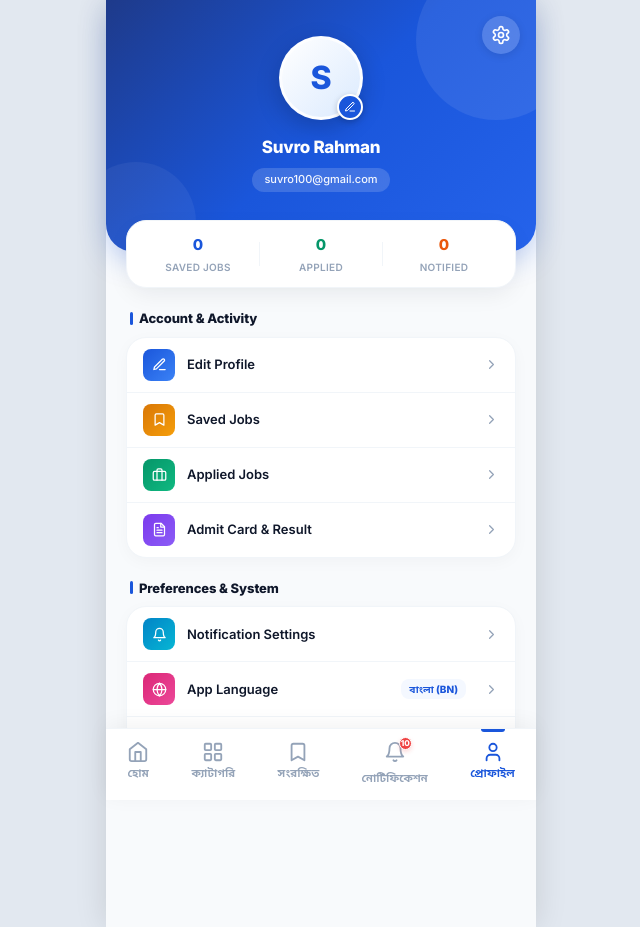
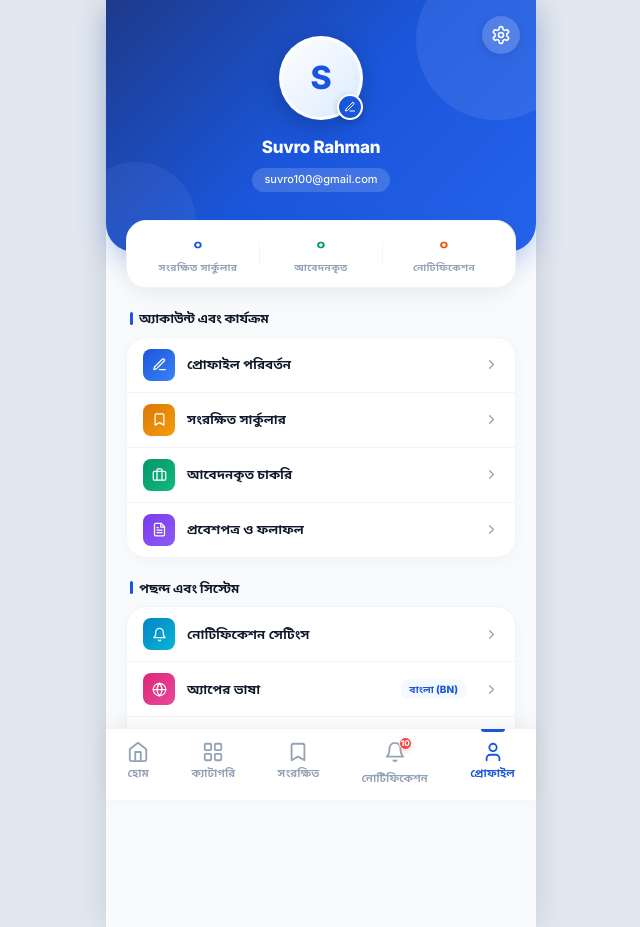
Before and after one commit to rudrodeb029/Job-Circular, a React (Vite) app: page /profile in a window 1280 px wide. Shown: the whole page, without its empty margins (319-959 px from the left). Built offline with nearby package versions, Linux system fonts and the light colour scheme; no server answers.

Commit message:
Translate all Profile page labels, group headers, and stats dynamically to Bengali

```diff
--- a/src/pages/Profile.jsx
+++ b/src/pages/Profile.jsx
@@ -5,9 +5,17 @@ import { useAppContext } from '../context/AppContext';
 import BottomNav from '../components/BottomNav';
 import EditProfileModal from '../components/EditProfileModal';
 
+const toBengaliNumber = (num) => {
+  if (num === undefined || num === null) return '';
+  const engNum = String(num);
+  const bengaliDigits = {'0': '০', '1': '১', '2': '২', '3': '৩', '4': '৪', '5': '৫', '6': '৬', '7': '৭', '8': '৮', '9': '৯'};
+  return engNum.split('').map(digit => bengaliDigits[digit] || digit).join('');
+};
+
 export default function Profile() {
   const navigate = useNavigate();
   const { state, dispatch } = useAppContext();
+  const isEn = state.language === 'en';
   const [isEditModalOpen, setIsEditModalOpen] = useState(false);
 
   const toggleLanguage = () => {
@@ -181,10 +189,10 @@ export default function Profile() {
             style={{ textAlign: 'center', cursor: 'pointer', flex: 1 }}
           >
             <p style={{ fontSize: '15px', fontWeight: 800, color: 'var(--primary)' }}>
-              {state.savedJobs.length}
+              {isEn ? state.savedJobs.length : toBengaliNumber(state.savedJobs.length)}
             </p>
             <p style={{ fontSize: '10px', color: 'var(--text-muted)', fontWeight: 600, marginTop: '2px', textTransform: 'uppercase', letterSpacing: '0.3px' }}>
-              Saved Jobs
+              {isEn ? 'Saved Jobs' : 'সংরক্ষিত সার্কুলার'}
             </p>
           </div>
           <div style={{ width: '1px', height: '24px', background: 'var(--border-light)' }}></div>
@@ -193,10 +201,10 @@ export default function Profile() {
             style={{ textAlign: 'center', cursor: 'pointer', flex: 1 }}
           >
             <p style={{ fontSize: '15px', fontWeight: 800, color: '#059669' }}>
-              {state.appliedJobs.length}
+              {isEn ? state.appliedJobs.length : toBengaliNumber(state.appliedJobs.length)}
             </p>
             <p style={{ fontSize: '10px', color: 'var(--text-muted)', fontWeight: 600, marginTop: '2px', textTransform: 'uppercase', letterSpacing: '0.3px' }}>
-              Applied
+              {isEn ? 'Applied' : 'আবেদনকৃত'}
             </p>
           </div>
           <div style={{ width: '1px', height: '24px', background: 'var(--border-light)' }}></div>
@@ -205,10 +213,10 @@ export default function Profile() {
             style={{ textAlign: 'center', cursor: 'pointer', flex: 1 }}
           >
             <p style={{ fontSize: '15px', fontWeight: 800, color: '#ea580c' }}>
-              {state.readNotifications.length}
+              {isEn ? state.readNotifications.length : toBengaliNumber(state.readNotifications.length)}
             </p>
             <p style={{ fontSize: '10px', color: 'var(--text-muted)', fontWeight: 600, marginTop: '2px', textTransform: 'uppercase', letterSpacing: '0.3px' }}>
-              Notified
+              {isEn ? 'Notified' : 'নোটিফিকেশন'}
             </p>
           </div>
         </div>
@@ -220,7 +228,7 @@ export default function Profile() {
           <div style={{ display: 'flex', alignItems: 'center', gap: '6px', marginBottom: '8px', paddingLeft: '4px' }}>
             <div style={{ width: '3px', height: '13px', borderRadius: '2px', background: 'var(--primary)' }}></div>
             <h3 style={{ fontSize: '13px', fontWeight: 800, color: 'var(--text-primary)', letterSpacing: '-0.1px' }}>
-              Account & Activity
+              {isEn ? 'Account & Activity' : 'অ্যাকাউন্ট এবং কার্যক্রম'}
             </h3>
           </div>
 
@@ -240,7 +248,7 @@ export default function Profile() {
               <div className="menu-item-icon" style={{ background: 'linear-gradient(135deg, #1a56db, #3b82f6)', color: 'white' }}>
                 <Edit size={15} />
               </div>
-              <span className="menu-item-label">Edit Profile</span>
+              <span className="menu-item-label">{isEn ? 'Edit Profile' : 'প্রোফাইল পরিবর্তন'}</span>
               <ChevronRight size={15} className="menu-item-arrow" />
             </div>
 
@@ -249,7 +257,7 @@ export default function Profile() {
               <div className="menu-item-icon" style={{ background: 'linear-gradient(135deg, #d97706, #f59e0b)', color: 'white' }}>
                 <Bookmark size={15} />
               </div>
-              <span className="menu-item-label">Saved Jobs</span>
+              <span className="menu-item-label">{isEn ? 'Saved Jobs' : 'সংরক্ষিত সার্কুলার'}</span>
               <ChevronRight size={15} className="menu-item-arrow" />
             </div>
 
@@ -258,7 +266,7 @@ export default function Profile() {
               <div className="menu-item-icon" style={{ background: 'linear-gradient(135deg, #059669, #10b981)', color: 'white' }}>
                 <Briefcase size={15} />
               </div>
-              <span className="menu-item-label">Applied Jobs</span>
+              <span className="menu-item-label">{isEn ? 'Applied Jobs' : 'আবেদনকৃত চাকরি'}</span>
               <ChevronRight size={15} className="menu-item-arrow" />
             </div>
 
@@ -267,7 +275,7 @@ export default function Profile() {
               <div className="menu-item-icon" style={{ background: 'linear-gradient(135deg, #7c3aed, #8b5cf6)', color: 'white' }}>
                 <FileText size={15} />
               </div>
-              <span className="menu-item-label">Admit Card & Result</span>
+              <span className="menu-item-label">{isEn ? 'Admit Card & Result' : 'প্রবেশপত্র ও ফলাফল'}</span>
               <ChevronRight size={15} className="menu-item-arrow" />
             </div>
           </div>
@@ -278,7 +286,7 @@ export default function Profile() {
           <div style={{ display: 'flex', alignItems: 'center', gap: '6px', marginBottom: '8px', paddingLeft: '4px' }}>
             <div style={{ width: '3px', height: '13px', borderRadius: '2px', background: 'var(--primary)' }}></div>
             <h3 style={{ fontSize: '13px', fontWeight: 800, color: 'var(--text-primary)', letterSpacing: '-0.1px' }}>
-              Preferences & System
+              {isEn ? 'Preferences & System' : 'পছন্দ এবং সিস্টেম'}
             </h3>
           </div>
 
@@ -294,7 +302,7 @@ export default function Profile() {
               <div className="menu-item-icon" style={{ background: 'linear-gradient(135deg, #0284c7, #06b6d4)', color: 'white' }}>
                 <Bell size={15} />
               </div>
-              <span className="menu-item-label">Notification Settings</span>
+              <span className="menu-item-label">{isEn ? 'Notification Settings' : 'নোটিফিকেশন সেটিংস'}</span>
               <ChevronRight size={15} className="menu-item-arrow" />
             </div>
 
@@ -303,7 +311,7 @@ export default function Profile() {
               <div className="menu-item-icon" style={{ background: 'linear-gradient(135deg, #db2777, #ec4899)', color: 'white' }}>
                 <Globe size={15} />
               </div>
-              <span className="menu-item-label">App Language</span>
+              <span className="menu-item-label">{isEn ? 'App Language' : 'অ্যাপের ভাষা'}</span>
               <span style={{
                 fontSize: '10px',
                 fontWeight: 800,
@@ -323,7 +331,7 @@ export default function Profile() {
               <div className="menu-item-icon" style={{ background: 'linear-gradient(135deg, #4f46e5, #6366f1)', color: 'white' }}>
                 {state.theme === 'dark' ? <Sun size={15} /> : <Moon size={15} />}
               </div>
-              <span className="menu-item-label">Dark Mode</span>
+              <span className="menu-item-label">{isEn ? 'Dark Mode' : 'ডার্ক মোড'}</span>
               <div className={`toggle ${state.theme === 'dark' ? 'active' : ''}`}></div>
             </div>
           </div>
```
